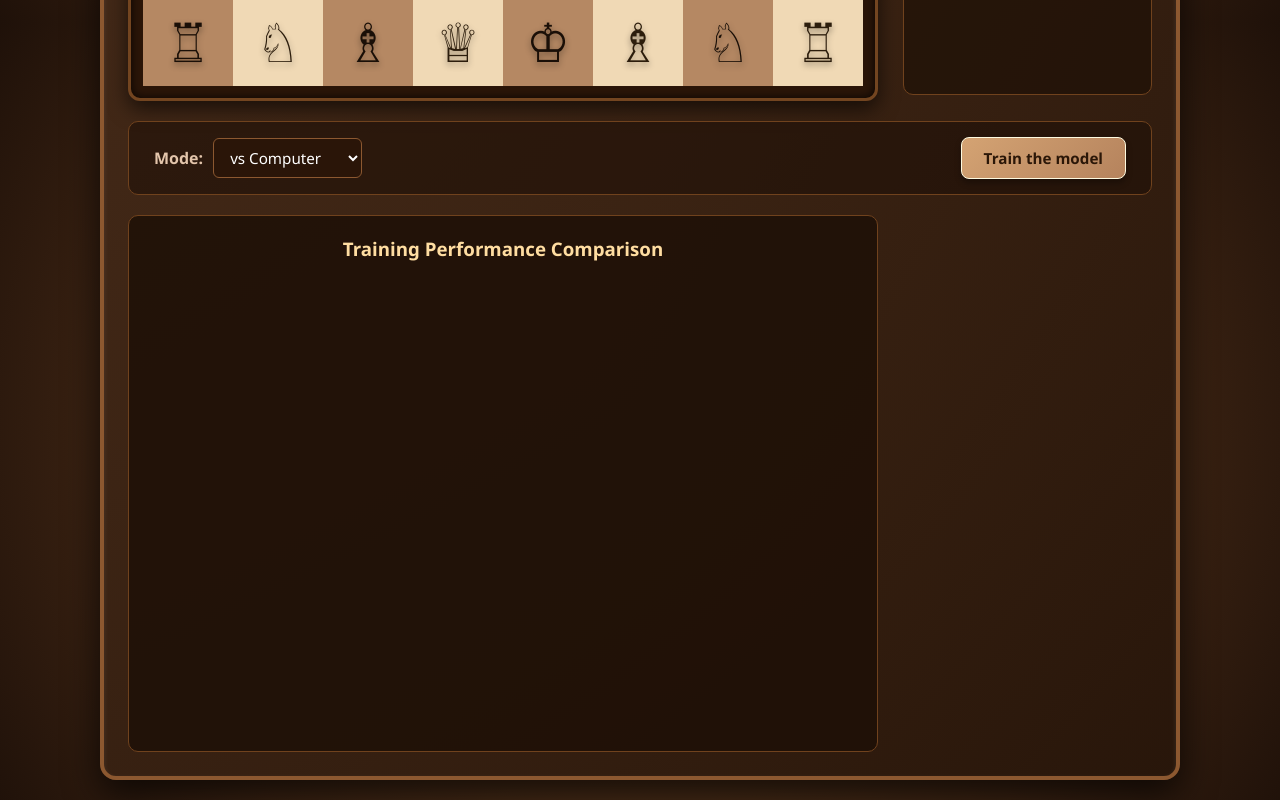
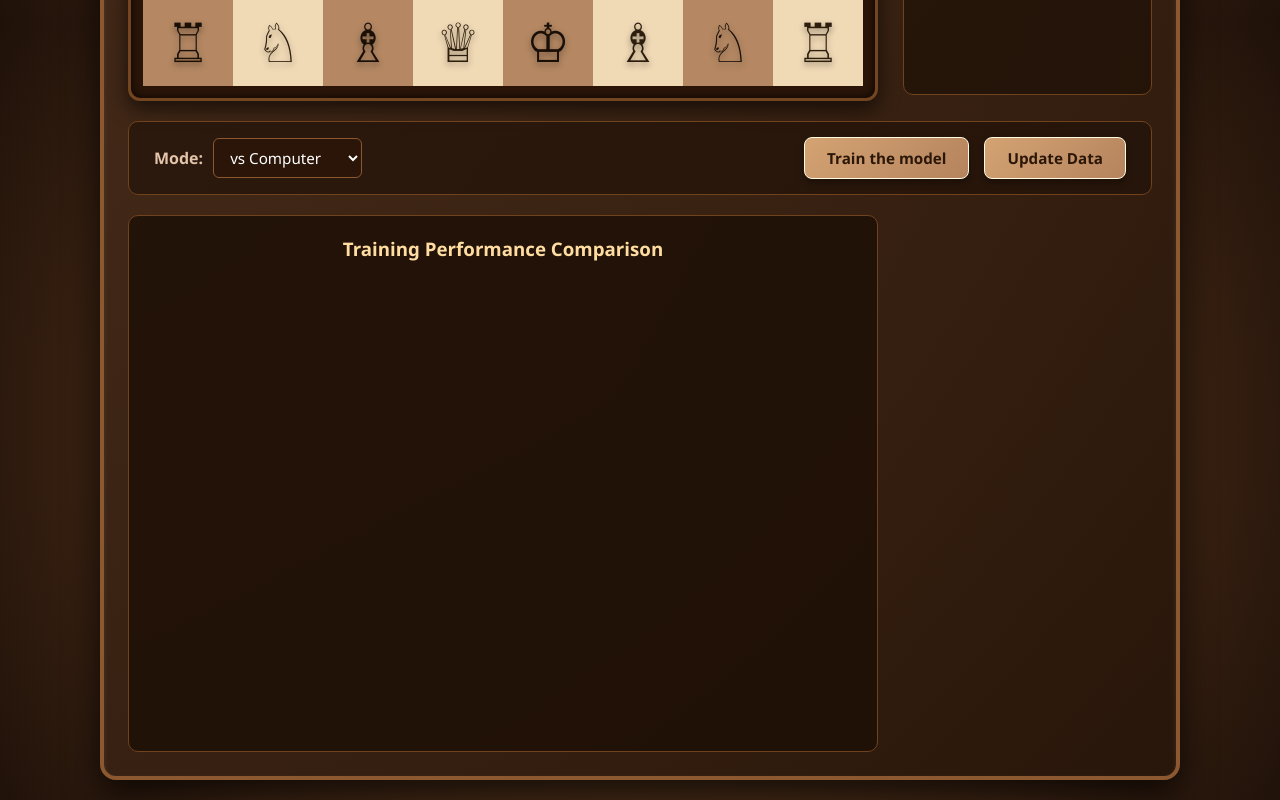
Before and after one commit to mehrwarz/SmartChess, a website with bundled scripts: page index.html in a window 1280 px wide. Shown: the part 777-1577 px from the top of the page. Built offline with nearby package versions, Linux system fonts and the light colour scheme; files whose address does not match are found by name.

Commit message:
50 training

```diff
--- a/index.html
+++ b/index.html
@@ -39,6 +39,7 @@
             </div>
             <div class="action-buttons">
                 <button id="train-btn" class="btn primary-btn">Train the model</button>
+                <button id="update-btn" class="btn primary-btn" onclick="loadTrainingData">Update Data</button>
             </div>
         </footer>
         <aside class="training-panel">
```
Also changed, not shown: training.js (+2 -11 lines).
